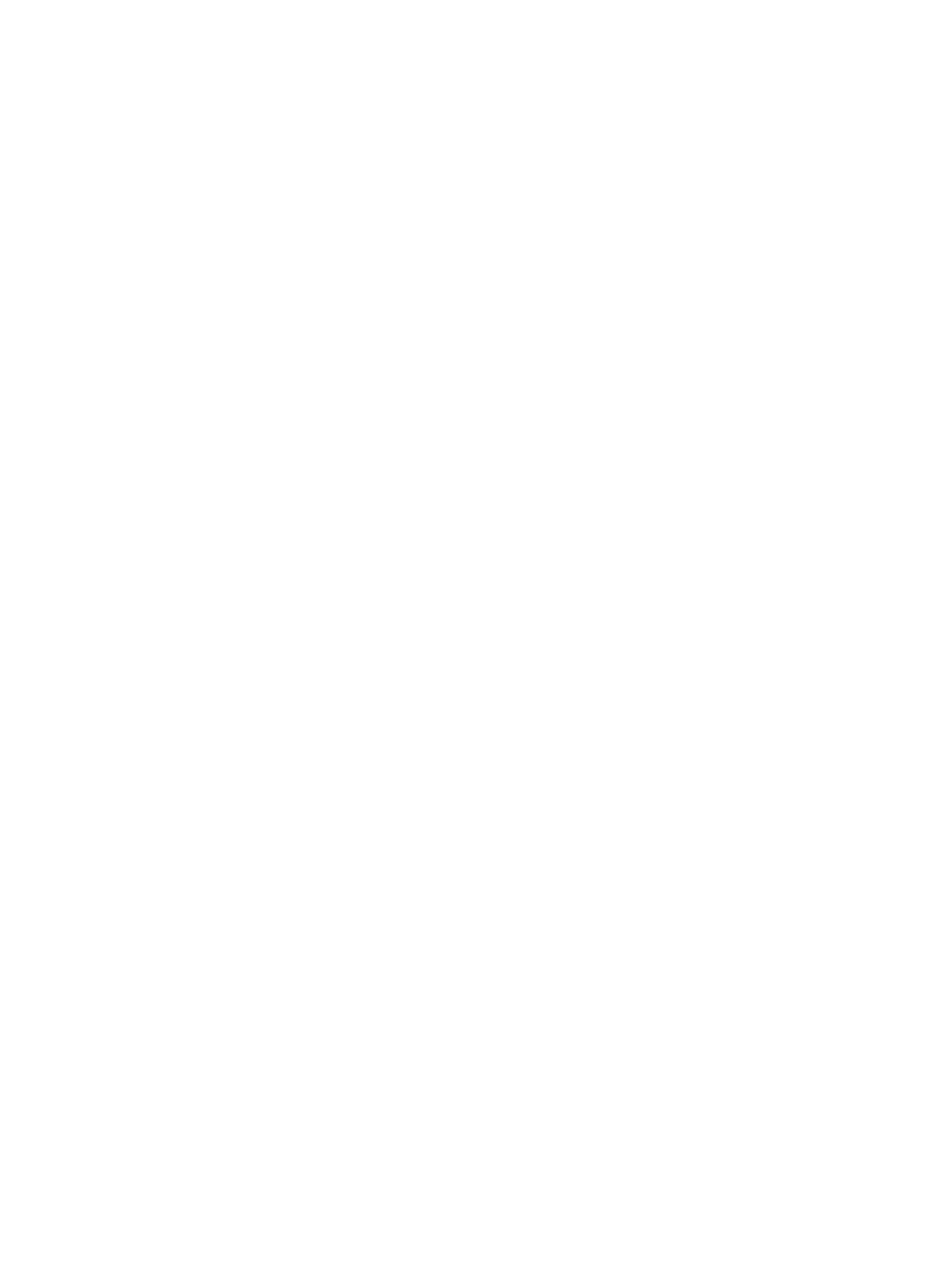
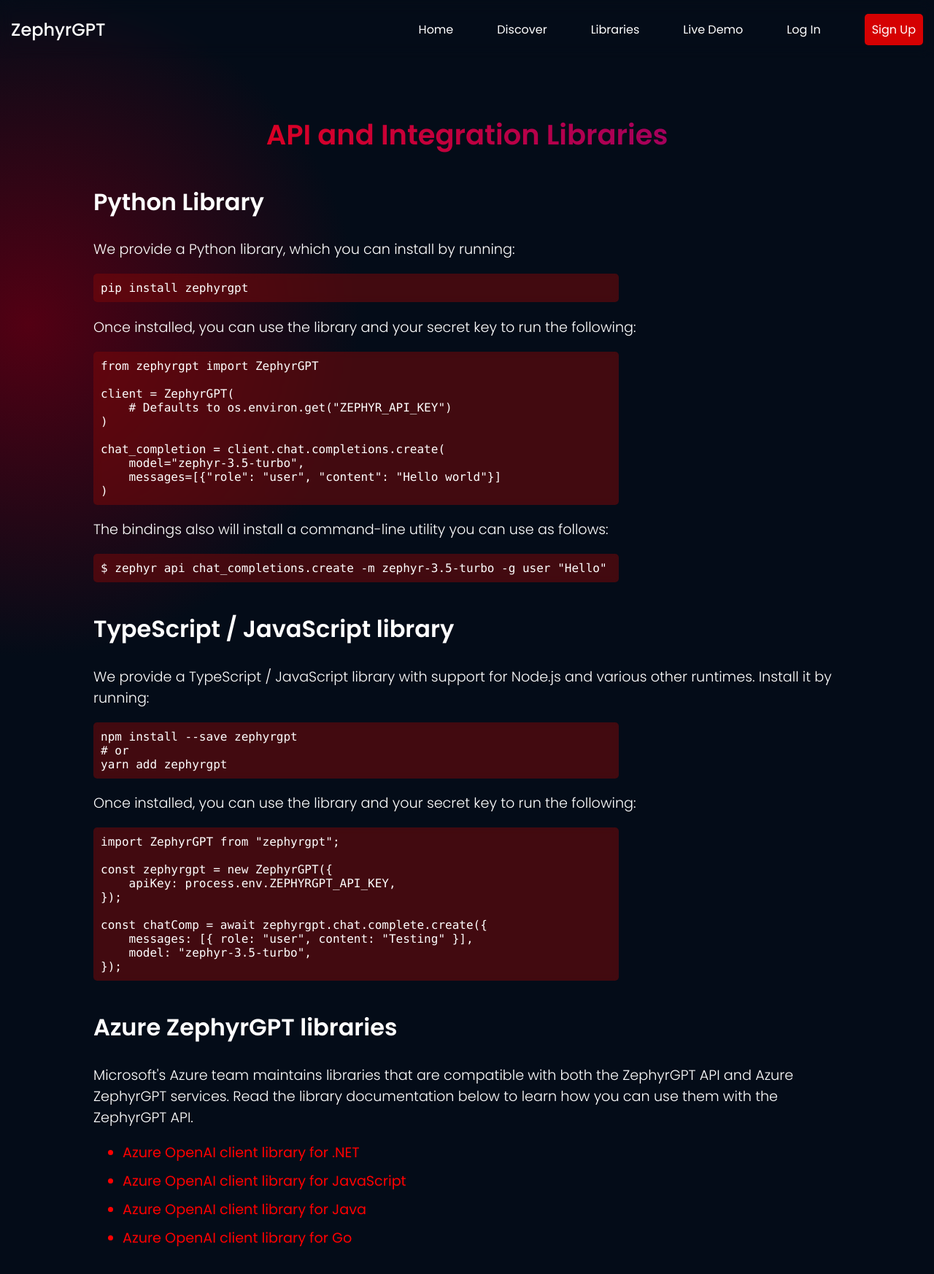
Before and after one commit to FranThe3rd/ZephyrGPT, a React (Create React App) app: page /#/libraries in a window 1280 px wide. Before the commit this address had no page. Shown: the top 1746 px of the page at 73% size. Before the commit the page ends 800 px from the top, so only its background shows below. Built offline with nearby package versions, Linux system fonts and the light colour scheme.

Commit message:
started working on the library page, not completed yet, shows you how to install the api library, inspired by the openai website

```diff
--- a/src/App.js
+++ b/src/App.js
@@ -2,6 +2,7 @@
 import { HashRouter, Routes, Route } from 'react-router-dom';
 import Home from './pages/home/home';
 import Discover from './pages/discover/discover';
+import Libraries from './pages/libraries/libraries';
 
 function App() {
   return (
@@ -12,6 +13,8 @@
         <Routes>
           <Route path="/" element={<Home />} />
           <Route path="/discover" element={<Discover/>} />
+          <Route path="/libraries" element={<Libraries />} />
+
         </Routes>
       </HashRouter>
 
--- a/src/components/navbar/navbar.jsx
+++ b/src/components/navbar/navbar.jsx
@@ -34,7 +34,7 @@
                         </li>
 
                         <li>
-                        <NavLink onClick={handleShowNavbar} to="/contact">Library</NavLink>
+                        <NavLink onClick={handleShowNavbar} to="/libraries">Libraries</NavLink>
 
                         </li>
                         <li>
--- a/src/pages/discover/discover.css
+++ b/src/pages/discover/discover.css
@@ -4,8 +4,8 @@
     background: -moz-radial-gradient(circle at 3% 25%, rgba(83, 0, 19, 1) 0%, rgba(4, 12, 24, 1) 25%);
     background: -webkit-radial-gradient(circle at 3% 25%, rgba(83, 0, 19, 1) 0%, rgba(4, 12, 24, 1) 25%);
     background: radial-gradient(circle at 3% 25%, rgba(83, 0, 19, 1) 0%, rgba(4, 12, 24, 1) 25%);
+    min-height: 1080px;
     padding-bottom: 75px;
-    min-height: 1080px;
 }
 
 .loadingImg {
--- a/src/pages/discover/discover.jsx
+++ b/src/pages/discover/discover.jsx
@@ -3,6 +3,7 @@
 import './discover.css'
 import axios from 'axios'
 import loadingImg from '../../assets/loading.gif'
+import Footer from '../../components/footer/footer'
 
 const Discover = () => {
   const [loading, setLoading] = useState(true)
@@ -32,7 +33,7 @@
 */
 
 useEffect(() => {
-  const delay = 1000; // 1 second delay
+  const delay = 500; // 0.5 second delay
 
   const timer = setTimeout(() => {
     // Your code to run after the delay
@@ -175,7 +176,7 @@
 return (
   <div className='discover'>
     <Navbar />
-    <h1 className='discover-title'> Disover News On The AI Revolution</h1>
+    <h1 className='discover-title'> Discover News On The AI Revolution</h1>
 
     <div className='articles'>
       {loading ? <img className='loadingImg' src={loadingImg}></img> : data.map((article, index) => {
@@ -188,6 +189,7 @@
           </div>
         )
       })}
+
     </div>
 
   </div>
--- a/src/pages/home/home.css
+++ b/src/pages/home/home.css
@@ -553,6 +553,7 @@
         flex-direction: column;
         padding: 10px;
         border-radius: 0;
+        padding-bottom: 20px;
     }
 
     .home-register-text h1 {
--- /dev/null
+++ b/src/pages/libraries/libraries.css
@@ -0,0 +1,73 @@
+.libraries {
+    width: 100%;
+    height: 100%;
+    background: -moz-radial-gradient(circle at 3% 25%, rgba(83, 0, 19, 1) 0%, rgba(4, 12, 24, 1) 25%);
+    background: -webkit-radial-gradient(circle at 3% 25%, rgba(83, 0, 19, 1) 0%, rgba(4, 12, 24, 1) 25%);
+    background: radial-gradient(circle at 3% 25%, rgba(83, 0, 19, 1) 0%, rgba(4, 12, 24, 1) 25%);
+    padding-bottom: 50px;
+}
+
+.library-title {
+    text-align: center;
+    padding-top: 50px;
+    font-size: clamp(1.5rem, 3vw, 3.55rem);
+    background: -moz-linear-gradient(left, red, purple);
+    background: -webkit-linear-gradient(left, red, purple);
+    background: linear-gradient(to right, red, purple);
+    -webkit-background-clip: text;
+    -webkit-text-fill-color: transparent;
+    font-family: 'Poppins', sans-serif;
+    font-weight: 600;
+}
+
+.library-container {
+    margin: 0 auto;
+    width: 80%;
+}
+
+.library-container h2 {
+    margin-top: 40px;
+    text-align: left;
+    font-size: clamp(1.2rem, 3vw, 2rem);
+    font-family: 'Poppins', sans-serif;
+    font-weight: 600;
+    color: white;
+}
+
+.library-container h3 {
+    text-align: left;
+    font-size: 1.2rem;
+    font-size: clamp(.8rem, 3vw, 1.2rem);
+    font-family: 'Poppins', sans-serif;
+    font-weight: 300;
+    color: white;
+}
+
+.library-container code {
+    max-width: 700px;
+    color: white;
+    background-color: rgba(128, 8, 8, 0.5);
+    backdrop-filter: blur(5px);
+    width: 100%;
+    display: block;
+    padding: 10px;
+    border-radius: 5px;
+    font-size: clamp(0.5rem, 2vw, 1.0rem);
+}
+
+
+.library-container ul {
+    color: rgb(255, 0, 0);
+    font-family: 'Poppins', sans-serif;
+}
+
+.library-container li {
+    cursor: pointer;
+    font-size: clamp(.8rem, 3vw, 1.2rem);
+    margin-bottom: 10px;
+}
+
+.library-container a {
+    text-decoration: none;
+    color: rgb(255, 0, 0);
+}
--- /dev/null
+++ b/src/pages/libraries/libraries.jsx
@@ -0,0 +1,70 @@
+import React from 'react'
+import Navbar from '../../components/navbar/navbar'
+import './libraries.css'
+
+const Libraries = () => {
+    return (
+        <div className='libraries'>
+            <Navbar />
+            <h1 className='library-title'>API and Integration Libraries</h1>
+            <div className='library-container'>
+                <h2>Python Library</h2>
+                <h3>We provide a Python library, which you can install by running:</h3>
+                <code>pip install zephyrgpt</code>
+                <h3>Once installed, you can use the library and your secret key to run the following:</h3>
+                <pre>
+                    <code>
+                        {`from zephyrgpt import ZephyrGPT
+
+client = ZephyrGPT(
+    # Defaults to os.environ.get("ZEPHYR_API_KEY")
+)
+
+chat_completion = client.chat.completions.create(
+    model="zephyr-3.5-turbo",
+    messages=[{"role": "user", "content": "Hello world"}]
+)`}
+                    </code>
+                </pre>
+                <h3>The bindings also will install a command-line utility you can use as follows:</h3>
+                <code>$ zephyr api chat_completions.create -m zephyr-3.5-turbo -g user "Hello"</code>
+                <h2>TypeScript / JavaScript library</h2>
+                <h3>We provide a TypeScript / JavaScript library with support for Node.js and various other runtimes. Install it by running:</h3>
+                <pre>
+                    <code>{`npm install --save zephyrgpt
+# or
+yarn add zephyrgpt`}
+                    </code>
+                </pre>
+                <h3>Once installed, you can use the library and your secret key to run the following:</h3>
+                <pre>
+                    <code>
+                        {`import ZephyrGPT from "zephyrgpt";
+
+const zephyrgpt = new ZephyrGPT({
+    apiKey: process.env.ZEPHYRGPT_API_KEY,
+});
+
+const chatComp = await zephyrgpt.chat.complete.create({
+    messages: [{ role: "user", content: "Testing" }],
+    model: "zephyr-3.5-turbo",
+});`}
+</code>
+</pre>
+
+                <h2>Azure ZephyrGPT libraries</h2>
+                <h3>Microsoft's Azure team maintains libraries that are compatible with both the ZephyrGPT API and Azure ZephyrGPT services. Read the library documentation below to learn how you can use them with the ZephyrGPT API.</h3>
+                <ul>
+                    <li><a href="https://github.com/Azure/azure-sdk-for-net/tree/main/sdk/openai/Azure.AI.OpenAI" target='_blank'>Azure OpenAI client library for .NET</a></li>
+                    <li><a href="https://github.com/Azure/azure-sdk-for-js/tree/main/sdk/openai/openai" target='_blank'>Azure OpenAI client library for JavaScript</a></li>
+                    <li>Azure OpenAI client library for Java</li>
+                    <li>Azure OpenAI client library for Go</li>
+                </ul>
+            </div>
+
+
+        </div>
+    )
+}
+
+export default Libraries
```
